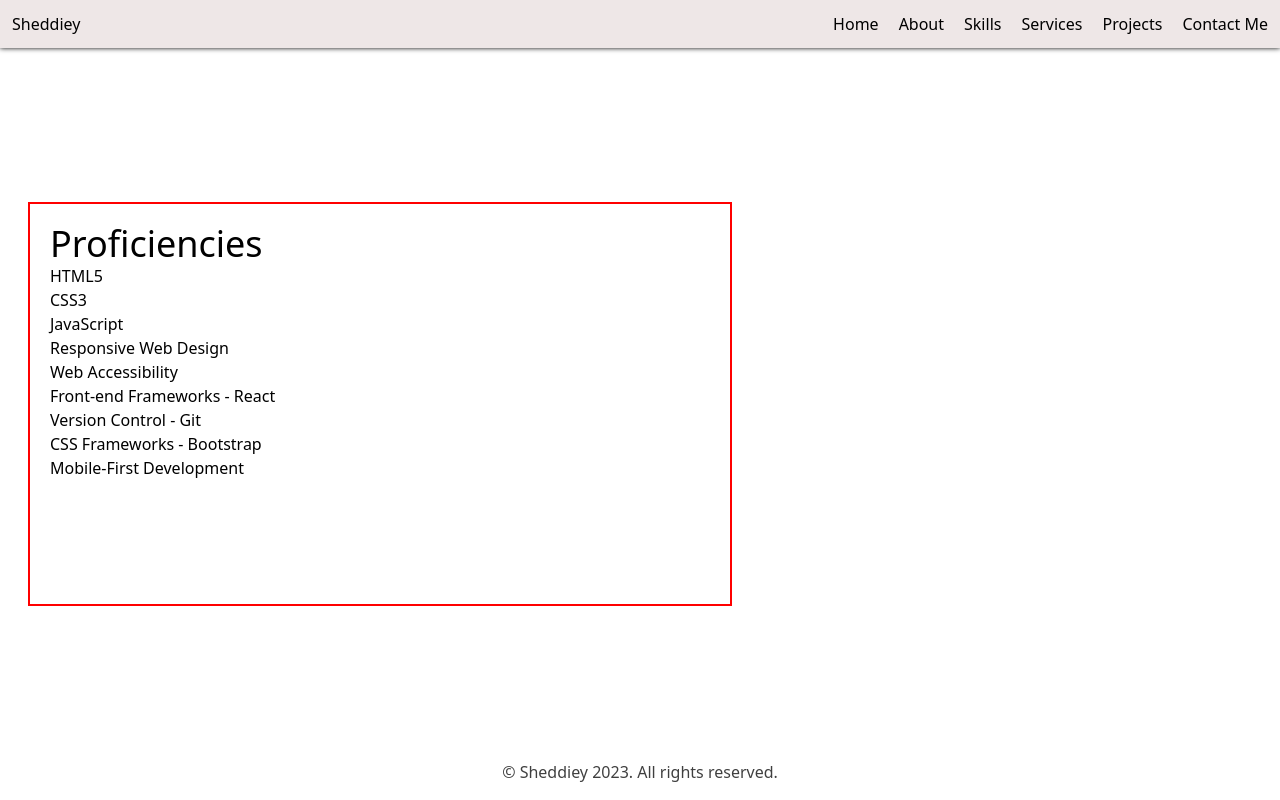
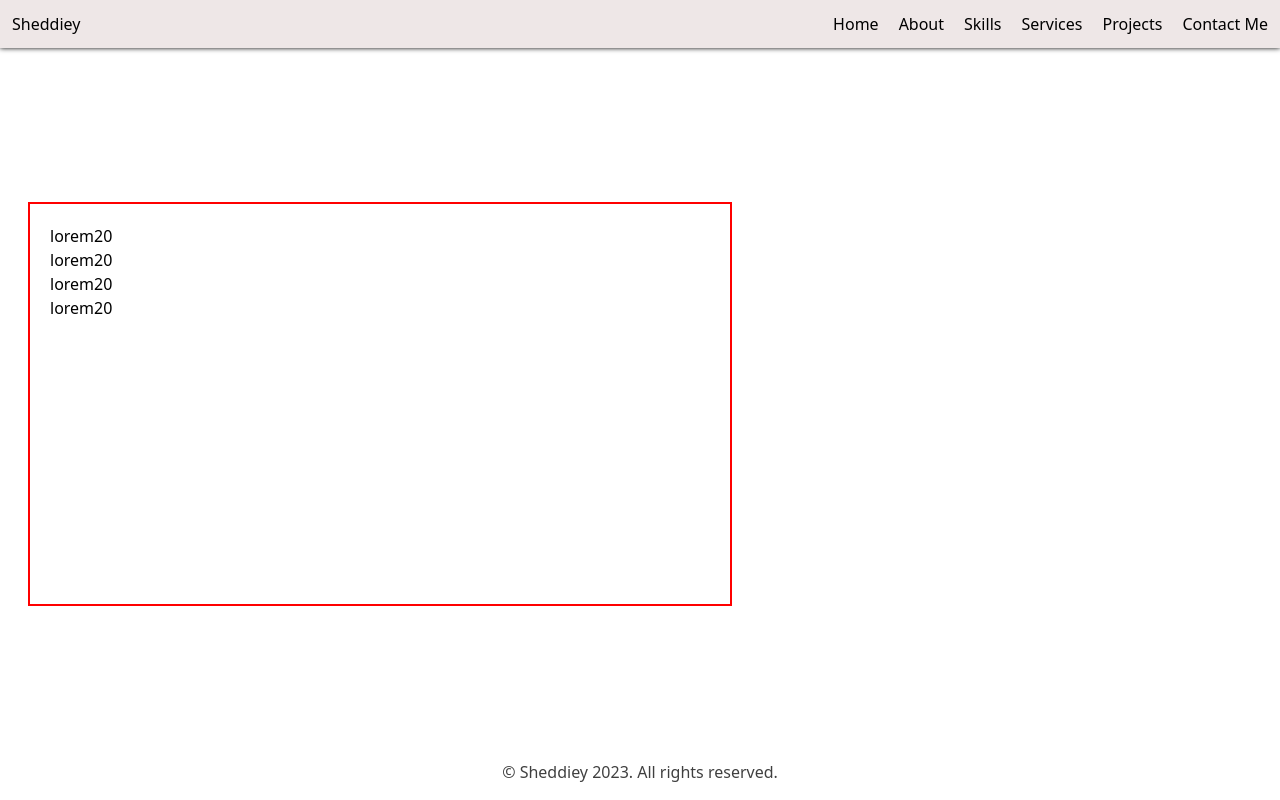
Before and after one commit to Sheddiey/Portfolio, a React (Create React App) app: page / in a window 1280 px wide. Built offline with nearby package versions, Linux system fonts and the light colour scheme.

Commit message:
styles for project component

```diff
--- a/src/Components/Main.jsx
+++ b/src/Components/Main.jsx
@@ -113,8 +113,8 @@ export function Skills() {
 
 export function Projects() {
   return (
-    <div id="projects" className="projects card">
-      <ul>
+    <div id="card " className="projects card">
+      <ul className="lis-none">
         <li>lorem20</li>
         <li>lorem20</li>
         <li>lorem20</li>
--- a/src/Components/Portfolio.jsx
+++ b/src/Components/Portfolio.jsx
@@ -1,11 +1,11 @@
 import React from "react";
-import { About, Home, Skills } from "./Main";
+import { About, Home, Projects, Skills } from "./Main";
 
 export function Portfolio() {
   return (
     <div className=" h-screen flex flex-col justify-between ">
       <NavBar />
-      <Skills />
+      <Projects />
       <Footer />
     </div>
   );
```
